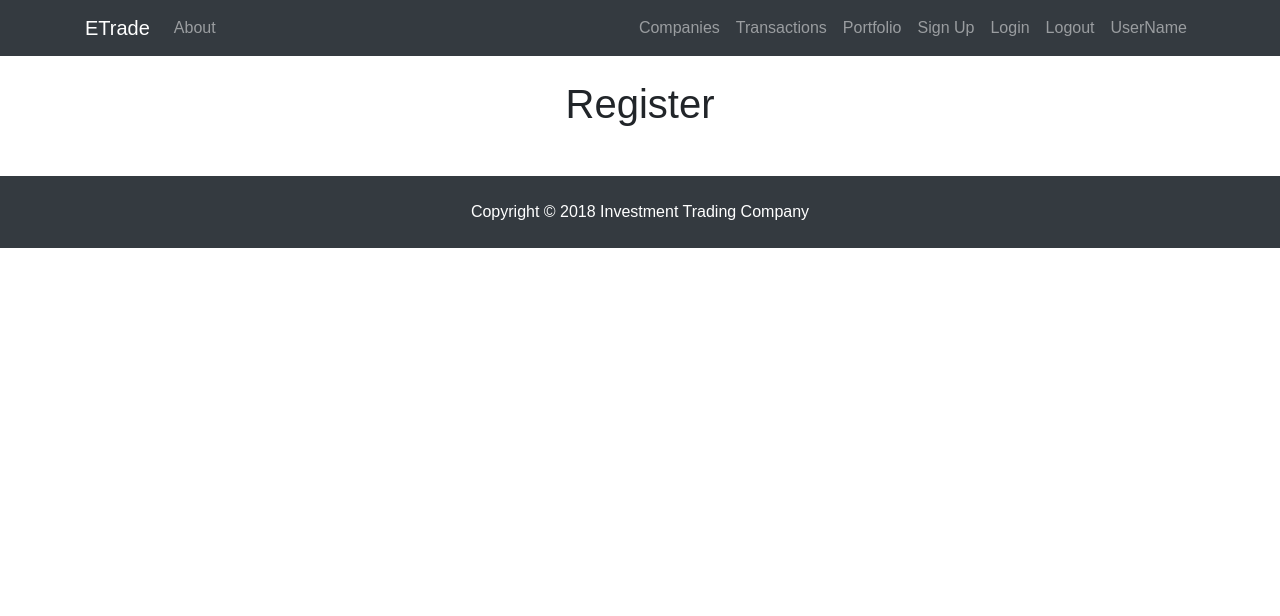
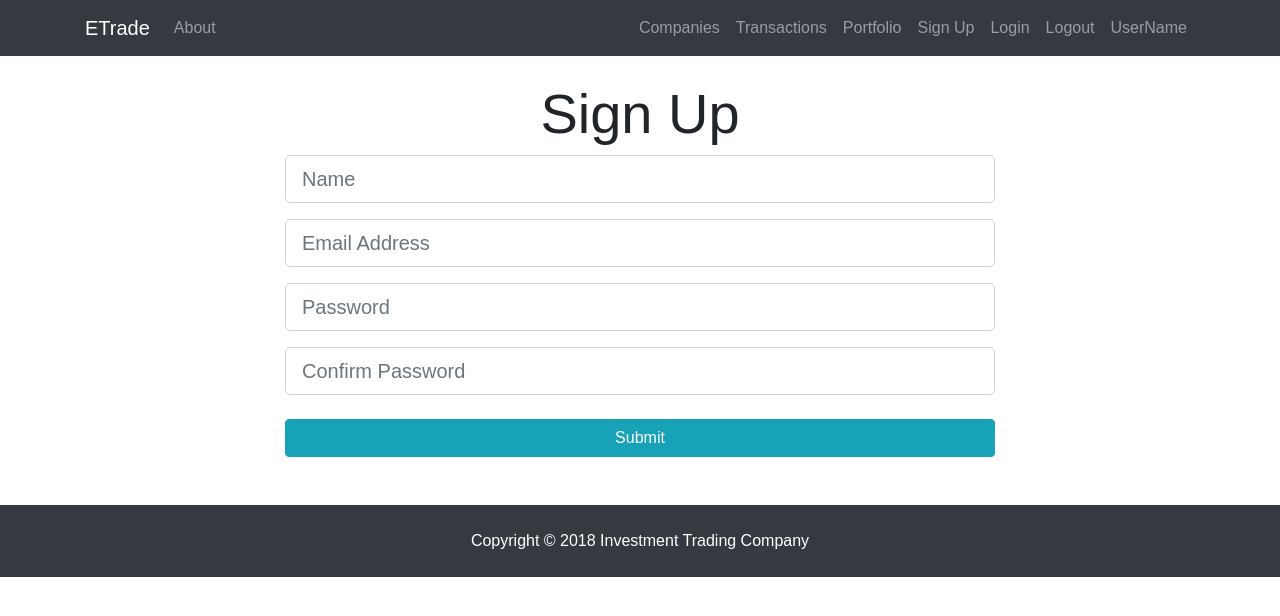
Before and after one commit to electrone901/TTP-FS-20180728, a React (Create React App) app in the folder client/: page /register in a window 1280 px wide. Shown: the top 616 px of the page. Built offline with nearby package versions, Linux system fonts and the light colour scheme.

Commit message:
add register  screen

```diff
--- a/client/src/components/auth/Register.js
+++ b/client/src/components/auth/Register.js
@@ -1,11 +1,80 @@
 import React, { Component } from 'react';
+export default class Register extends Component{
+    constructor(){
+        super();
+        this.state = {
+            name: '',
+            email: '',
+            password: '',
+            password2: '',
+            errors: {}
+        };
+        this.onChange = this.onChange.bind(this);
+        this.onSubmit = this.onSubmit.bind(this);
+    }
 
-export default class Register extends Component {
-  render() {
-    return (
-      <div className="App">
-        <h1>Register</h1>
-      </div>
-    );
-  }
+    onChange(e){
+        this.setState({[e.target.name]: e.target.value});
+    }
+
+    onSubmit(e){
+        e.preventDefault();
+        const newUser = {
+            name: this.state.name,
+            email: this.state.email,
+            password: this.state.password,
+            password2: this.state.password2
+        };
+
+        console.log(newUser);
+    }
+
+    render(){
+        return(
+            <div className="register">
+                <div className="container">
+                  <div className="row">
+                    <div className="col-md-8 m-auto">
+                      <h1 className="display-4 text-center">Sign Up</h1>
+                      <form onSubmit={this.onSubmit}>
+                        <div className="form-group">
+                          <input type="text"
+                            className="form-control form-control-lg"
+                            placeholder="Name"
+                            name="name"
+                            value={this.state.name}
+                            onChange={this.onChange} />
+                        </div>
+                        <div className="form-group">
+                          <input type="email"
+                            className="form-control form-control-lg"
+                            placeholder="Email Address"
+                            name="email"
+                            value={this.state.email}
+                            onChange={this.onChange} />
+                        </div>
+                        <div className="form-group">
+                          <input type="password"
+                            className="form-control form-control-lg"
+                            placeholder="Password"
+                            name="password"
+                            value={this.state.password}
+                            onChange={this.onChange} />
+                        </div>
+                        <div className="form-group">
+                          <input type="password"
+                            className="form-control form-control-lg"
+                            placeholder="Confirm Password"
+                            name="password2"
+                            value={this.state.password2}
+                            onChange={this.onChange} />
+                        </div>
+                        <input type="submit" className="btn btn-info btn-block mt-4" />
+                      </form>
+                    </div>
+                  </div>
+                </div>
+            </div>
+        );
+    }
 }
```
